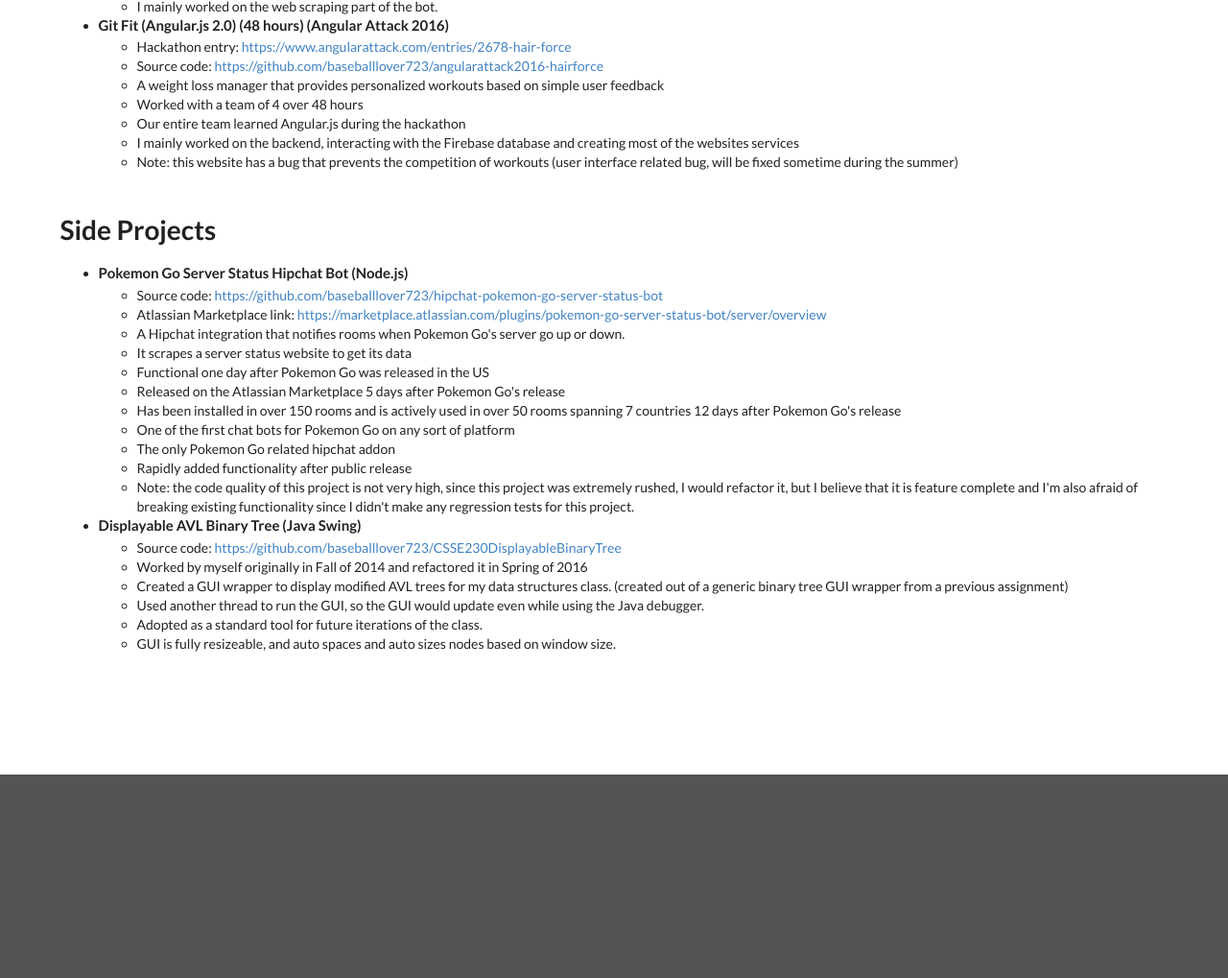
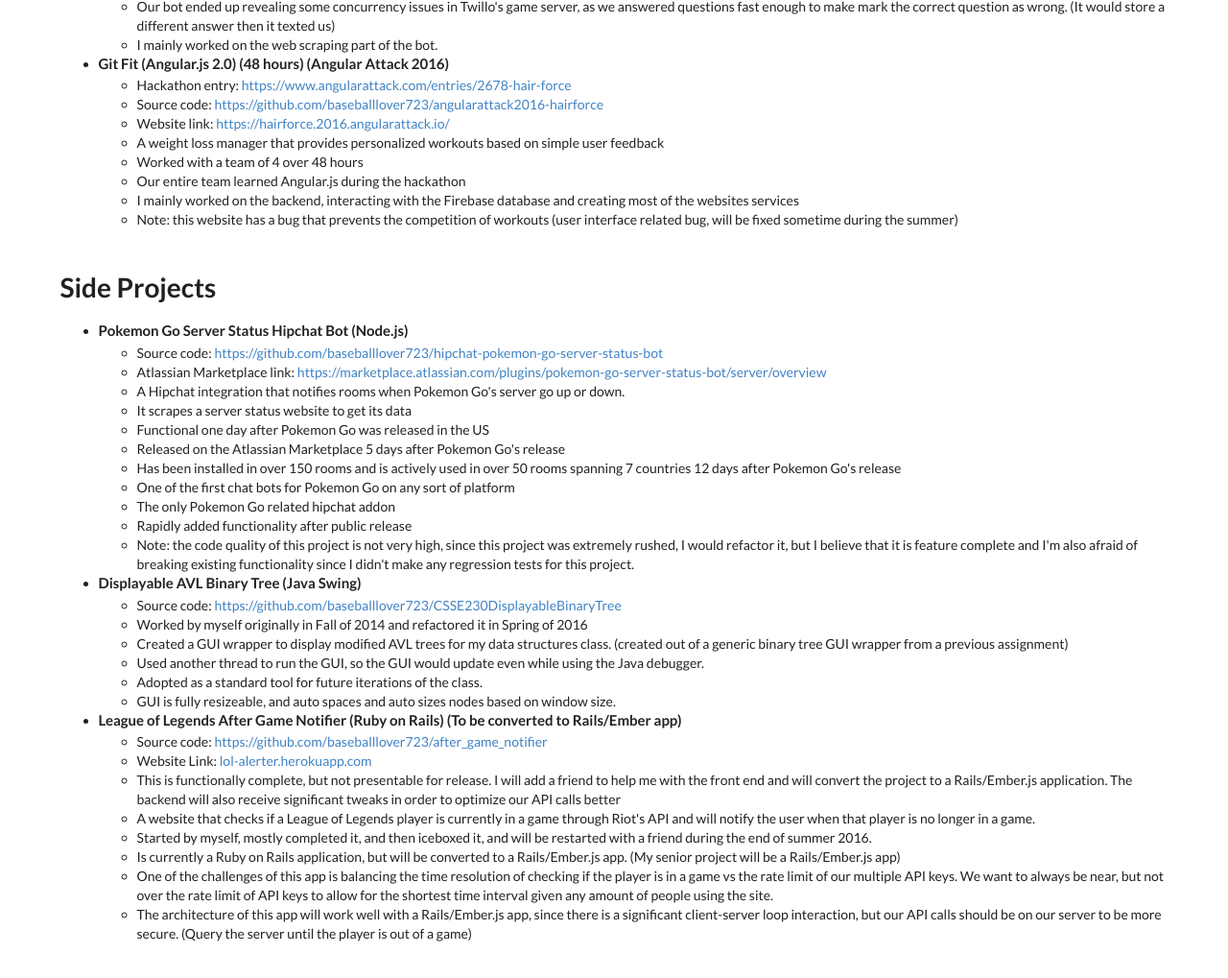
Before and after one commit to baseballlover723/baseballlover723.github.io, a website: page index.html in a window 1280 px wide. Shown: the part 2161-3180 px from the top of the page at 96% size. Before the commit the page ends 2968 px from the top, so only its background shows below. Drawn offline with nearby package versions, Linux system fonts and the light colour scheme.

Commit message:
added some website links and lol-alerter

```diff
--- a/index.html
+++ b/index.html
@@ -95,6 +95,7 @@
                         <ul>
                             <li>Source code: <a href="https://github.com/baseballlover723/league_flash_stats">https://github.com/baseballlover723/league_flash_stats</a>
                             </li>
+                            <li>Website Link: <a href="http://league-flash-stats.herokuapp.com/">http://league-flash-stats.herokuapp.com/</a></li>
                             <li>A website that mined League of Legends key-mapping data to compare various character win-rates
                             </li>
                             <li>Completed from idea to completion in 4 days</li>
@@ -183,6 +184,8 @@
                             <li>
                                 Source code: <a href="https://github.com/baseballlover723/capital-one">https://github.com/baseballlover723/capital-one</a>
                             </li>
+                            <li>Website is no longer online. (We did our own hosting, so we took it down after the hackathon since it cost money to host it)
+                            </li>
                             <li>
                                 A website that provided data visualization for Capital One users, displaying diagrams such as a map of where the user made
                                 transactions, and other items that other users who had similar spending habits bought.
@@ -238,6 +241,7 @@
                             <li>
                                 Source code: <a href="https://github.com/baseballlover723/angularattack2016-hairforce">https://github.com/baseballlover723/angularattack2016-hairforce</a>
                             </li>
+                            <li>Website link: <a href="https://hairforce.2016.angularattack.io/">https://hairforce.2016.angularattack.io/</a></li>
                             <li>
                                 A weight loss manager that provides personalized workouts based on simple user feedback
                             </li>
@@ -264,8 +268,7 @@
                             <li>Source code: <a href="https://github.com/baseballlover723/hipchat-pokemon-go-server-status-bot">https://github.com/baseballlover723/hipchat-pokemon-go-server-status-bot</a>
                             </li>
                             <li>
-                                Atlassian Marketplace link: <a
-                                    href="https://marketplace.atlassian.com/plugins/pokemon-go-server-status-bot/server/overview">https://marketplace.atlassian.com/plugins/pokemon-go-server-status-bot/server/overview</a>
+                                Atlassian Marketplace link: <a href="https://marketplace.atlassian.com/plugins/pokemon-go-server-status-bot/server/overview">https://marketplace.atlassian.com/plugins/pokemon-go-server-status-bot/server/overview</a>
                             </li>
                             <li>A Hipchat integration that notifies rooms when Pokemon Go's server go up or down.</li>
                             <li>It scrapes a server status website to get its data</li>
@@ -297,6 +300,40 @@
                             <li>Used another thread to run the GUI, so the GUI would update even while using the Java debugger.</li>
                             <li>Adopted as a standard tool for future iterations of the class.</li>
                             <li>GUI is fully resizeable, and auto spaces and auto sizes nodes based on window size.</li>
+                        </ul>
+                    </li>
+                    <li>
+                        <h4>League of Legends After Game Notifier (Ruby on Rails) (To be converted to Rails/Ember app)</h4>
+                        <ul>
+                            <li>
+                                Source code: <a href="https://github.com/baseballlover723/after_game_notifier">https://github.com/baseballlover723/after_game_notifier</a>
+                            </li>
+                            <li>Website Link: <a href="lol-alerter.herokuapp.com">lol-alerter.herokuapp.com</a></li>
+                            <li>
+                                This is functionally complete, but not presentable for release. I will add a friend to help me with the front end and will
+                                convert the project to a Rails/Ember.js application. The backend will also receive significant tweaks in order to optimize our
+                                API calls better
+                            </li>
+                            <li>
+                                A website that checks if a League of Legends player is currently in a game through Riot's API and will notify the user when that
+                                player is no longer in a game.
+                            </li>
+                            <li>
+                                Started by myself, mostly completed it, and then iceboxed it, and will be restarted with a friend during the end of summer 2016.
+                            </li>
+                            <li>
+                                Is currently a Ruby on Rails application, but will be converted to a Rails/Ember.js app. (My senior project will be a
+                                Rails/Ember.js app)
+                            </li>
+                            <li>
+                                One of the challenges of this app is balancing the time resolution of checking if the player is in a game vs the rate limit of
+                                our multiple API keys. We want to always be near, but not over the rate limit of API keys to allow for the shortest time
+                                interval given any amount of people using the site.
+                            </li>
+                            <li>
+                                The architecture of this app will work well with a Rails/Ember.js app, since there is a significant client-server loop
+                                interaction, but our API calls should be on our server to be more secure. (Query the server until the player is out of a game)
+                            </li>
                         </ul>
                     </li>
                 </ul>
```
